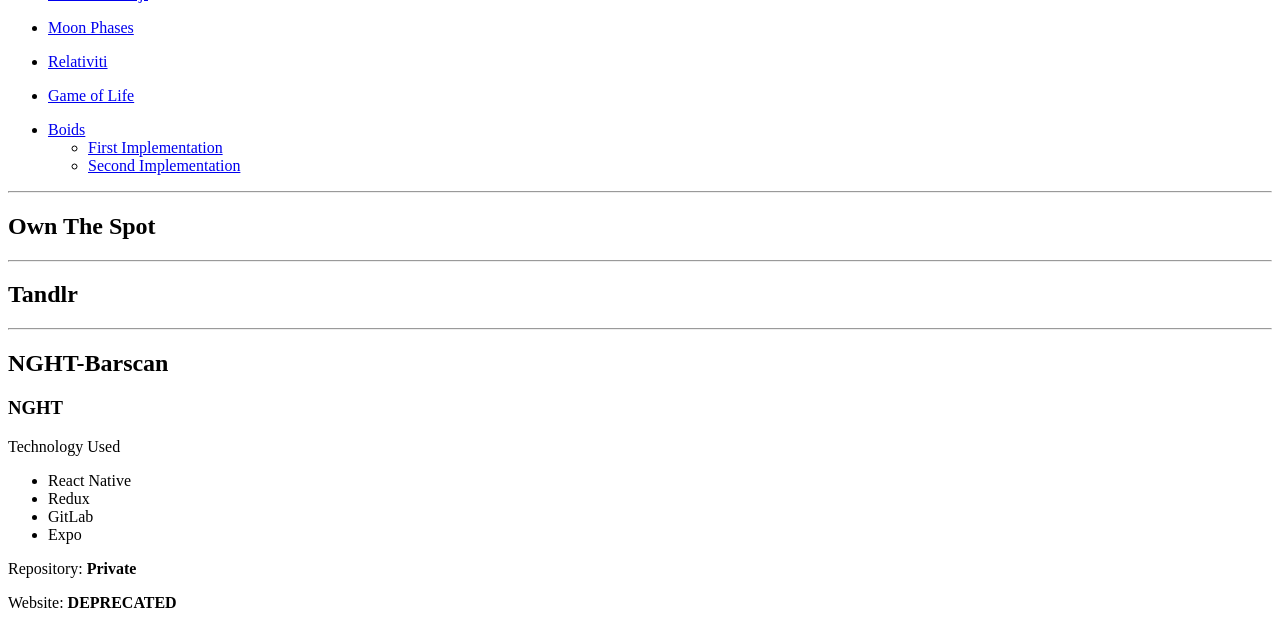
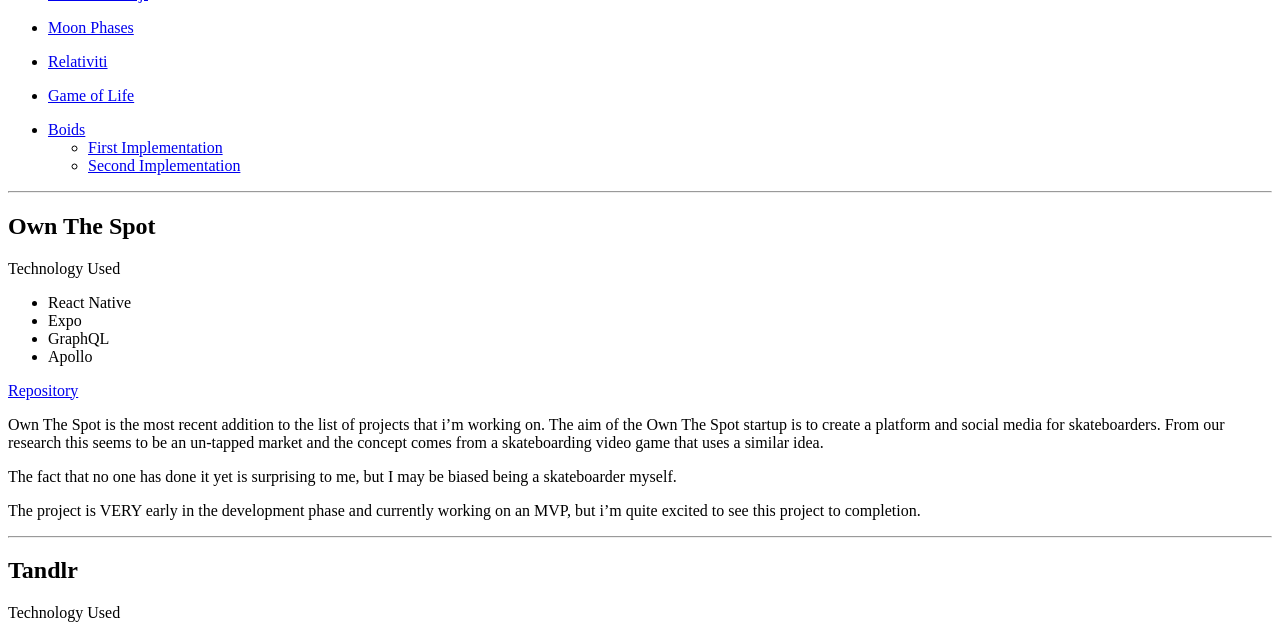
Before and after one commit to chernandez7/chrishernandez.io, a Jekyll site: the page built from Dev Projects.md, in a window 1280 px wide and 1400 px high, scrolled down 435 px. Shown: the top 628 px of the window. Built offline with Jekyll 4.4.1, drawn with Linux system fonts in a browser that asks for light colours; some of the changed text lies outside the part shown.

Commit message:
own the spot in

```diff
--- a/Dev Projects.md
+++ b/Dev Projects.md
@@ -33,9 +33,44 @@
 
 ## Own The Spot
 
+Technology Used
+*  React Native
+*  Expo
+*  GraphQL
+*  Apollo
+
+[Repository](https://github.com/BWillis98/Own-The-Spot)
+
+Own The Spot is the most recent addition to the list of projects that i'm working on. The aim of the Own The Spot startup is to create a platform and social media for skateboarders. From our research this seems to be an un-tapped market and the concept comes from a skateboarding video game that uses a similar idea.
+
+The fact that no one has done it yet is surprising to me, but I may be biased being a skateboarder myself.
+
+The project is VERY early in the development phase and currently working on an MVP, but i'm quite excited to see this project to completion.
+
 ---
 
 ## Tandlr
+
+Technology Used
+*  AngularJS
+*  Django
+
+Repository: __Private__
+
+[Website](http://www.tandlr.com/)
+
+[Apple Store](https://itunes.apple.com/us/app/tandlr-tutoring/id1074984935?mt=8)
+
+Google Play Store: __TBD__
+
+<img src="./public/images/Tandlr1.jpg" style="width: 160px;"/>
+<img src="./public/images/Tandlr2.jpg" style="width: 160px;"/>
+<img src="./public/images/Tandlr3.jpg" style="width: 160px;"/>
+<img src="./public/images/Tandlr4.jpg" style="width: 160px;"/>
+
+I've joined the startup Tandlr quite recently and been a fun ride so far. Tandlr's aim is to create a platform that allows for students to connect with tutors and mentors to increase their grades.
+
+Been developing there for about 4 months now and it's interesting working on a tech stack that's already existing and production ready. All of my work has been on the webapp and i've had to completely rework the previous system to meet the new requirments of management.
 
 ---
 
```
Also changed, not shown: public/images/Tandlr1.jpg (added), public/images/Tandlr2.jpg (added), public/images/Tandlr3.jpg (added), public/images/Tandlr4.jpg (added).
